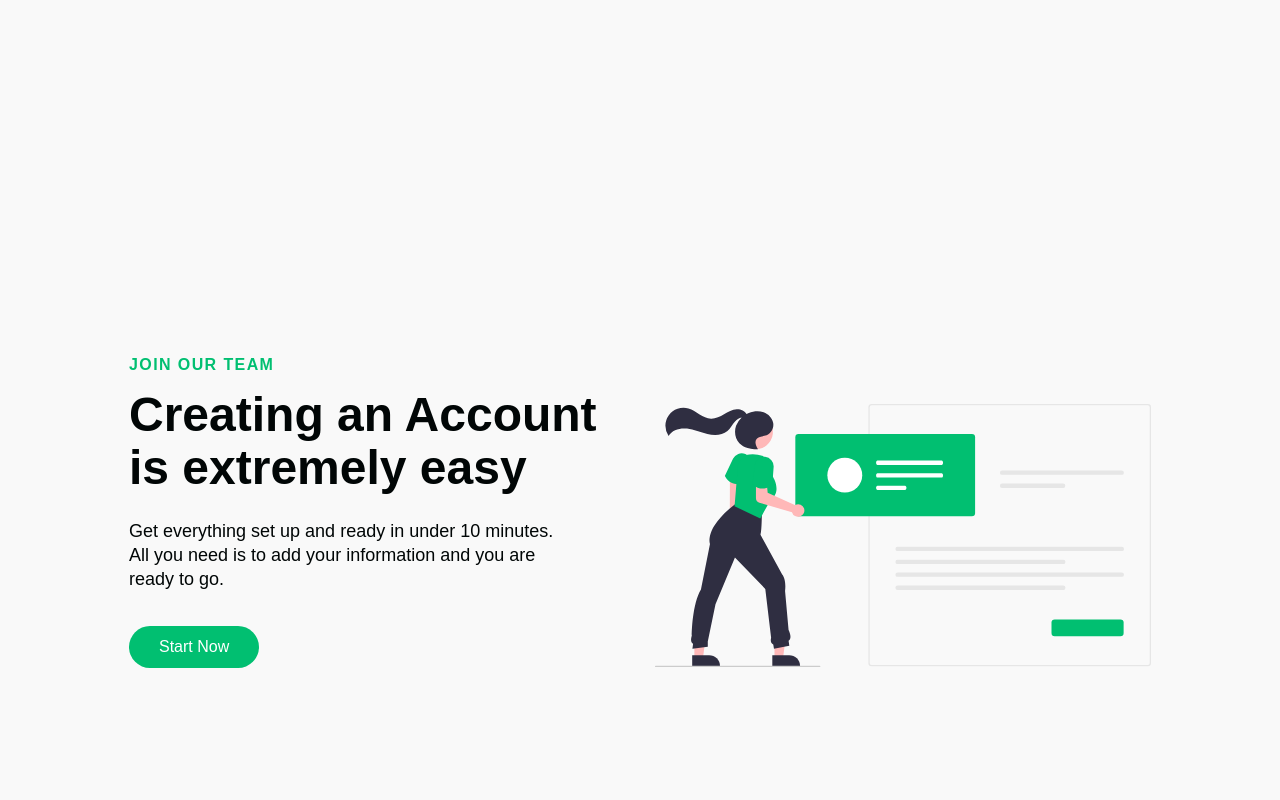
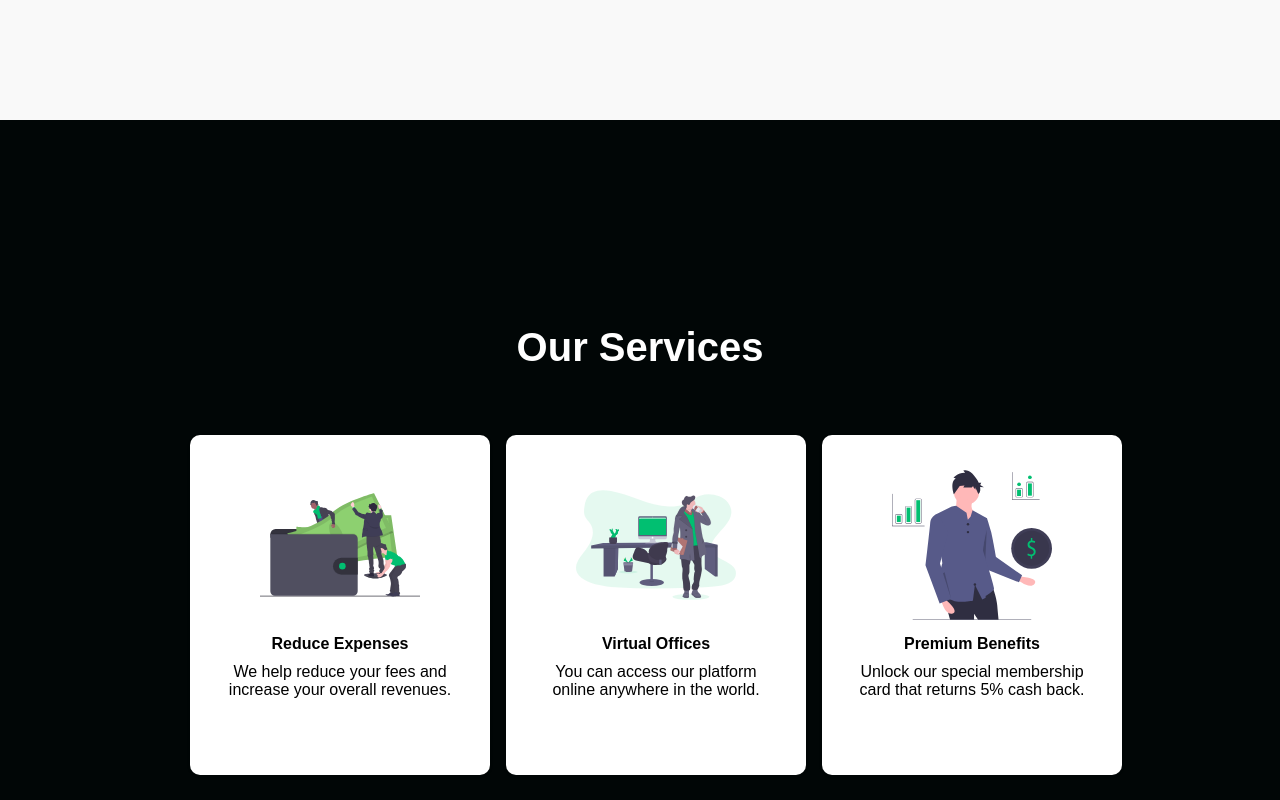
Before and after one commit to rachel490/dolla, a React (Create React App) app: page / in a window 1280 px wide. Shown: the part 2400-3200 px from the top of the page. Built offline with nearby package versions, Linux system fonts and the light colour scheme; a web font is replaced by a local one.

Commit message:
add serviceSection component

```diff
--- /dev/null
+++ b/src/components/ServiceSection/Data.js
@@ -0,0 +1,20 @@
+export const serviceObj = [
+    {
+        img: require('../../images/wallet.svg').default,
+        alt: 'wallet',
+        header: 'Reduce Expenses',
+        description: 'We help reduce your fees and increase your overall revenues.'
+    },
+    {
+        img: require('../../images/office.svg').default,
+        alt: 'office',
+        header: 'Virtual Offices',
+        description: 'You can access our platform online anywhere in the world.'
+    },
+    {
+        img: require('../../images/finance.svg').default,
+        alt: 'finance',
+        header: 'Premium Benefits',
+        description: 'Unlock our special membership card that returns 5% cash back.'
+    }
+]
--- /dev/null
+++ b/src/components/ServiceSection/ServiceSection.jsx
@@ -0,0 +1,37 @@
+import React from 'react';
+import {serviceObj as data}from './Data.js';
+import {
+    ServicesSection,
+    ServicesH1,
+    ServicesWrapper,
+    ServicesCard,
+    ServicesImg,
+    ServicesH2,
+    ServicesP
+} from './ServiceSection.style';
+
+
+const ServicesCardItem = ({data :{img,alt,header,description}}) => {
+  return (
+    <ServicesCard>
+      <ServicesImg src={img} alt={alt}/>
+      <ServicesH2>{header}</ServicesH2>
+      <ServicesP>{description}</ServicesP>
+    </ServicesCard>
+  );
+};
+
+const ServiceSection = () => {
+  return (
+    <>
+      <ServicesSection>
+        <ServicesH1>Our Services</ServicesH1>
+        <ServicesWrapper>
+          {data.map(item => <ServicesCardItem data={item}/>)}
+        </ServicesWrapper>
+      </ServicesSection>
+    </>
+  );
+};
+
+export default ServiceSection;
--- /dev/null
+++ b/src/components/ServiceSection/ServiceSection.style.jsx
@@ -0,0 +1,87 @@
+import styled from 'styled-components';
+
+export const ServicesSection = styled.div`
+    background-color: #010606;
+    height: 860px;
+    display: flex;
+    flex-direction: column;
+    justify-content: center;
+    align-items: center;
+
+    @media screen and (max-width:768px) {
+        height: 1100px;
+    }
+    @media screen and (max-width:480px) {
+        height: 1300px;
+    }
+`;
+
+export const ServicesH1 = styled.h1`
+    color: #fff;
+    font-size: 2.5rem;
+    margin-bottom: 65px;
+
+    @media screen and (max-width: 480px) {
+        font-size: 2rem;
+    }
+`;
+
+
+export const ServicesWrapper = styled.div`
+    display: grid;
+    align-items: center;
+    grid-template-columns: 1fr 1fr 1fr;
+    grid-gap:16px;
+    max-width: 1000px;
+    margin: 0 auto;
+    padding: 0 50px;
+
+    @media screen and (max-width: 1000px) {
+        grid-template-columns: 1fr 1fr;
+    }
+
+    @media screen and (max-width: 768px) {
+        grid-template-columns: 1fr;
+        padding: 0 20px;
+    }
+
+`;
+export const ServicesCard = styled.div`
+    background-color: #fff;
+    display: flex;
+    flex-direction: column;
+    justify-content: flex-start;
+    align-items: center;
+    max-height: 340px;
+    height: 340px;
+    width: 300px;
+    border-radius: 10px;
+    padding: 30px;
+    color: #000;
+    box-shadow: 0 1px 3px rgba(0,0,0,0.2);
+    transition: all .2s ease-in-out;
+
+    &:hover {
+        transform:scale(1.02);
+        transition: all .2s ease-in-out;
+        cursor: pointer;
+    }
+`;
+
+export const ServicesImg = styled.img`
+    height: 160px;
+    width: 160px;
+    margin-bottom: 10px;
+`;
+
+
+export const ServicesH2 = styled.h2`
+    font-size: 1rem;
+    margin-bottom: 10px;
+
+
+    `;
+export const ServicesP = styled.p`
+    text-align: center;
+    font-size: 1rem;
+`;
--- a/src/pages/Home.jsx
+++ b/src/pages/Home.jsx
@@ -3,6 +3,7 @@ import HeroSection from '../components/HeroSection/HeroSection';
 import { homeObjOne, homeObjThree, homeObjTwo } from '../components/InfoSection/Data';
 import InfoSection from '../components/InfoSection/InfoSection';
 import Navbar from '../components/Navbar/Navbar';
+import ServiceSection from '../components/ServiceSection/ServiceSection';
 import Sidebar from '../components/Sidebar/Sidebar';
 
 const Home = () => {
@@ -19,6 +20,7 @@ const Home = () => {
       <HeroSection />
       <InfoSection {...homeObjOne} />
       <InfoSection {...homeObjTwo} />
+      <ServiceSection />
       <InfoSection {...homeObjThree} />
     </div>
   );
```
